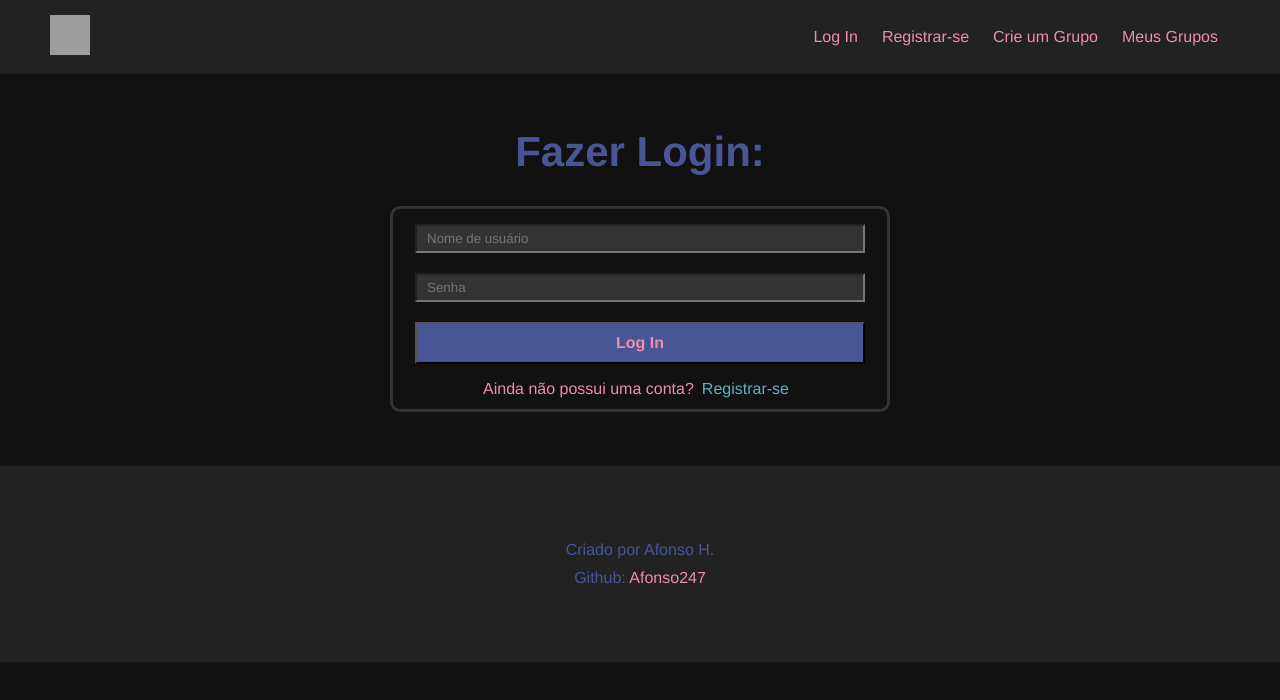
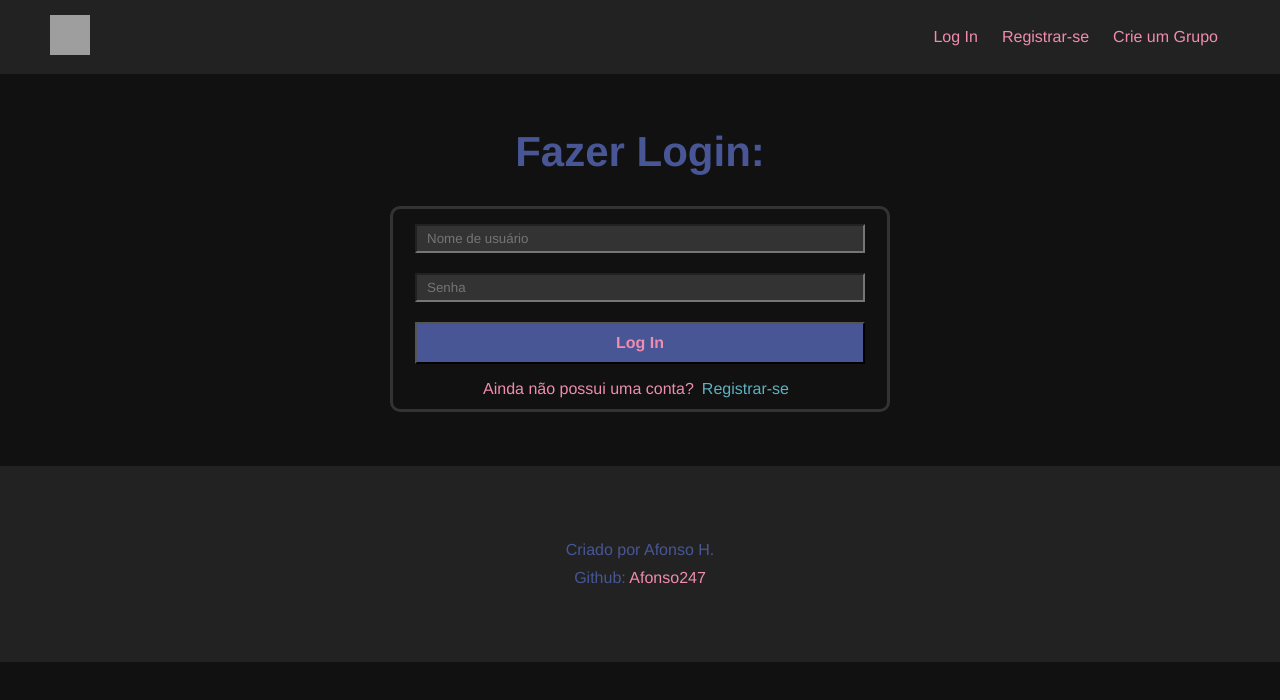
Before and after one commit to Afonso247/Vue-KCC, a Vue app: page /login in a window 1280 px wide. Shown: the top 700 px of the page. Built offline with nearby package versions, Linux system fonts and the light colour scheme; no server answers; grey boxes are pictures that could not be loaded.

Commit message:
Aplicando vuex p/state management

```diff
--- a/package.json
+++ b/package.json
@@ -15,7 +15,8 @@
     "json-server": "^0.17.3",
     "uuid": "^9.0.1",
     "vue": "^3.3.4",
-    "vue-router": "^4.2.4"
+    "vue-router": "^4.2.4",
+    "vuex": "^4.1.0"
   },
   "devDependencies": {
     "@rushstack/eslint-patch": "^1.3.3",
--- a/src/components/LogInPage.vue
+++ b/src/components/LogInPage.vue
@@ -28,6 +28,8 @@ export default {
         const res = await axios.post('http://localhost:3000/api/login', {
           username: this.username,
           password: this.password
+        }, {
+          withCredentials: true
         })
 
         if (res.status === 200) {
@@ -35,7 +37,7 @@ export default {
         }
 
       } catch (error) {
-        alert(error.response.data.message || 'Erro ao logar o usuário')
+        console.log(error.response)
       }
     }
   }
--- a/src/components/Navbar.vue
+++ b/src/components/Navbar.vue
@@ -3,20 +3,50 @@
     <RouterLink to="/" class="logo_url">
       <img :src="logo" :alt="alt" class="logo" />
     </RouterLink>
-    <RouterLink to="/login">Log In</RouterLink>
-    <RouterLink to="/register">Registrar-se</RouterLink>
-    <RouterLink to="/">Crie um Grupo</RouterLink>
-    <RouterLink to="/personagens">Meus Grupos</RouterLink>
+    <div class="nav-content">
+      <RouterLink
+        v-for="(link, index) in authContent"
+        :key="index"
+        :to="link.to"
+      >
+        {{ link.text }}
+      </RouterLink>
+    </div>
   </div>
 </template>
 
 <script>
+import { mapGetters, mapActions } from 'vuex'
 import { RouterLink } from 'vue-router'
 
 export default {
   name: 'NavBar',
   props: ['logo', 'alt'],
-  components: { RouterLink }
+  components: { RouterLink },
+  data() {
+    return {
+      authInterval: null,
+      authenticatedLinks: [
+        { to: "/", text: "Logout" },
+        { to: "/", text: "Crie um Grupo" },
+        { to: "/personagens", text: "Meus Grupos" }
+      ],
+      unauthenticatedLinks: [
+        { to: "/login", text: "Log In" },
+        { to: "/register", text: "Registrar-se" },
+        { to: "/", text: "Crie um Grupo" }
+      ],
+    }
+  },
+  computed: {
+    ...mapGetters('auth', ['isAuthenticated', 'user']),
+    authContent() {
+      return this.isAuthenticated ? this.authenticatedLinks : this.unauthenticatedLinks;
+    }
+  },
+  methods: {
+    ...mapActions('auth', ['checkAuth', 'logout'])
+  }
 }
 </script>
 
@@ -28,6 +58,9 @@ export default {
   display: flex;
   justify-content: flex-end;
   align-items: center;
+}
+.nav-content {
+  background-color: #222;
 }
 .nav .logo_url {
   margin: auto;
--- a/src/main.js
+++ b/src/main.js
@@ -3,9 +3,34 @@ import './assets/main.css'
 import { createApp } from 'vue'
 import App from './App.vue'
 import router from './router'
+import { createStore } from 'vuex'
+import auth from './store/auth'
+
+const store = createStore({
+    modules: {
+        auth, // Registra o módulo de autenticação
+    }
+})
+
+// Verifica a autenticação ao carregar a aplicação
+store.dispatch('auth/checkAuth')
+
+// Guarda de rotas para proteger rotas específicas
+router.beforeEach(async (to, from, next) => {
+  await store.dispatch('auth/checkAuth')
+
+  // Protege rotas que requerem autenticação
+  if (to.meta.requiresAuth && !store.getters['auth/isAuthenticated']) {
+    next('/login') // Redireciona para a página de login se o usuário não estiver autenticado
+  } else {
+    next()
+  }
+})
+
 
 const app = createApp(App)
 
+app.use(store)
 app.use(router)
 
 app.mount('#app')
--- /dev/null
+++ b/src/store/auth.js
@@ -0,0 +1,56 @@
+import axios from 'axios'
+
+export default {
+  namespaced: true,
+  state: {
+    isAuth: false,
+    user: null,
+  },
+  mutations: {
+    SET_AUTH(state, status) {
+      state.isAuth = status
+    },
+    SET_USER(state, userData) {
+      state.user = userData
+    },
+    LOGOUT(state) {
+      state.isAuth = false
+      state.user = null
+    }
+  },
+  actions: {
+    async checkAuth({ commit }) {
+      try {
+        const response = await axios.get('http://localhost:3000/api/auth/check', { withCredentials: true })
+        if (response.status === 200 && response.data.authenticated) {
+          commit('SET_AUTH', true)
+          commit('SET_USER', response.data.user) // Supondo que os dados do usuário estejam disponíveis na resposta
+        } else {
+          commit('SET_AUTH', false)
+          commit('SET_USER', null)
+        }
+      } catch (error) {
+        commit('SET_AUTH', false)
+        commit('SET_USER', null)
+      }
+    },
+    async logout({ commit }) {
+      try {
+        const response = await axios.post('http://localhost:3000/api/auth/logout', {}, { withCredentials: true });
+        if (response.status === 200) {
+        console.log('Logout realizado com sucesso:', response.data);
+        } else {
+        console.error('Logout falhou:', response.data);
+        }
+      } catch (error) {
+        console.error('Logout falhou:', error);
+      } finally {
+        commit('LOGOUT');
+      }
+    }
+  },
+  getters: {
+    isAuthenticated: (state) => state.isAuth,
+    user: (state) => state.user,
+  }
+}
```
Also changed, not shown: 1 other file (tests, documents, lock files or other folders).
